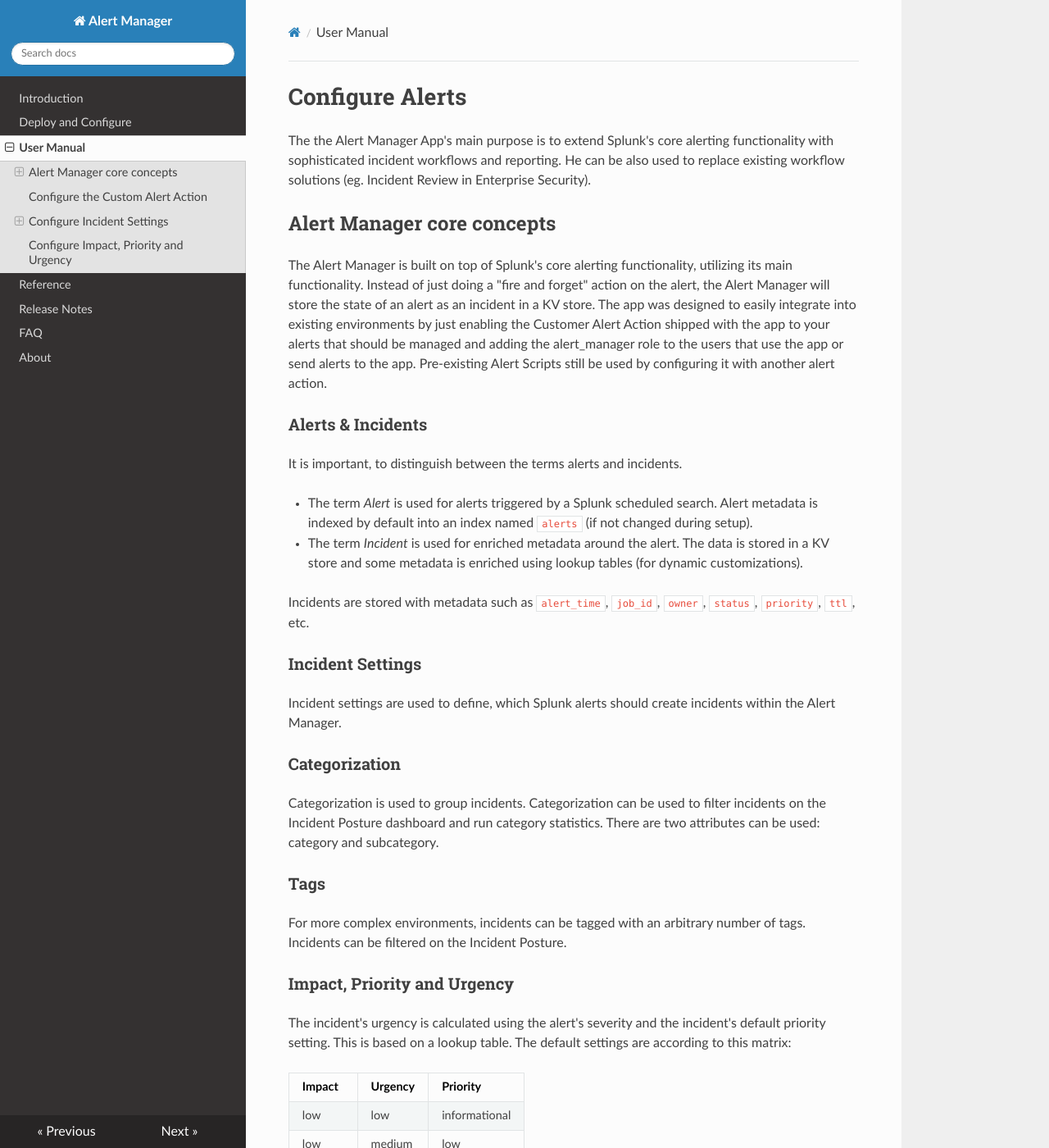
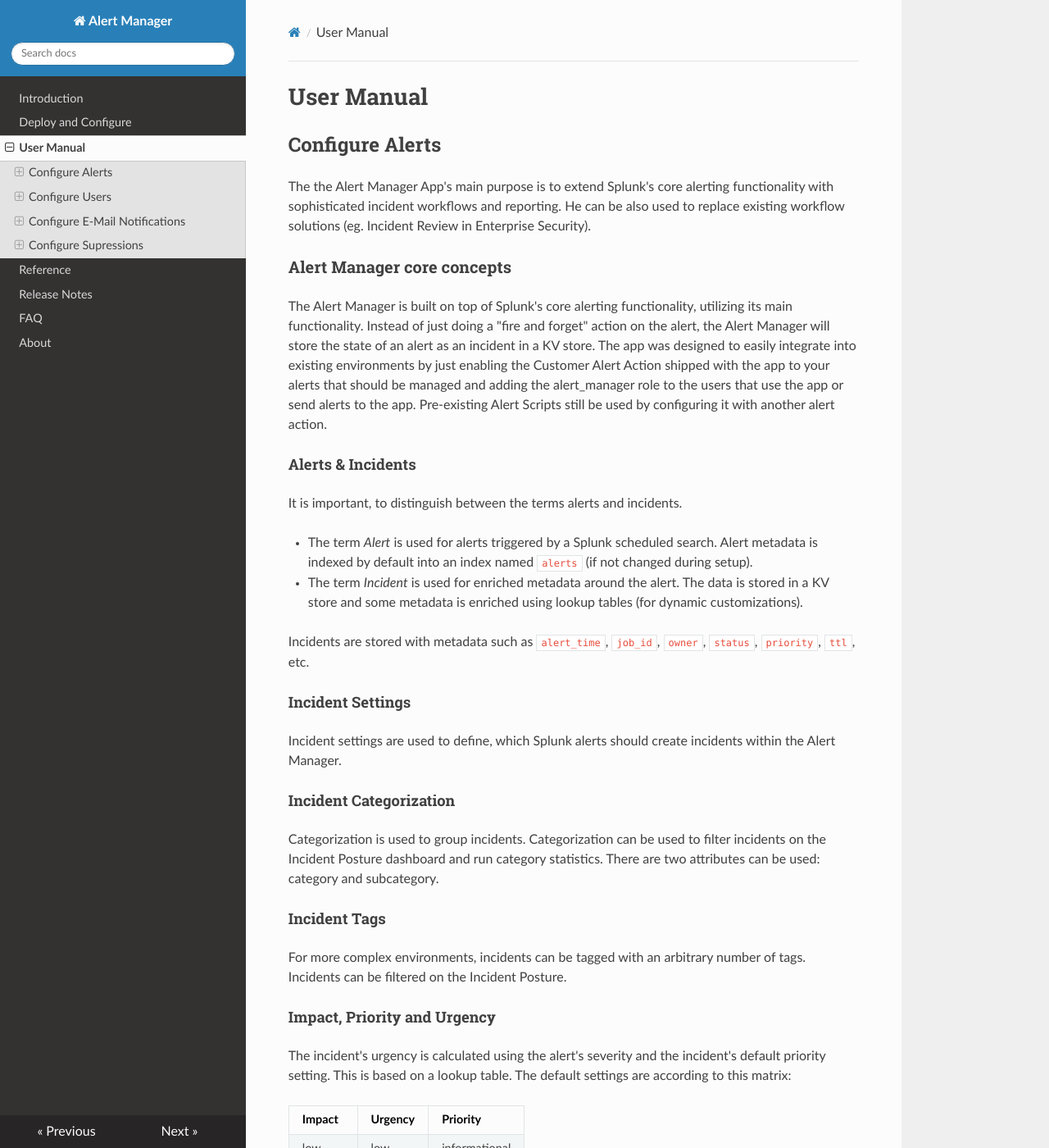
Before and after one commit to alertmanager/alert_manager_docs, an MkDocs documentation site: the page built from docs/user_manual.md, in a window 1280 px wide and 1400 px high. Shown: the whole window at 82% size. Built offline with MkDocs 1.6.1, drawn with Linux system fonts in a browser that asks for light colours; nearby versions of some CDN libraries; old or Windows-style settings are respelled for this version of MkDocs.

Commit message:
Fixed Markdown Issues

```diff
--- a/docs/user_manual.md
+++ b/docs/user_manual.md
@@ -1,33 +1,39 @@
-# Configure Alerts
+# User Manual
+
+## Configure Alerts
 
 The the Alert Manager App's main purpose is to extend Splunk's core alerting functionality with sophisticated incident workflows and reporting.
 He can be also used to replace existing workflow solutions (eg. Incident Review in Enterprise Security).
 
-## Alert Manager core concepts
+### Alert Manager core concepts
 
 The Alert Manager is built on top of Splunk's core alerting functionality, utilizing its main functionality. Instead of just doing a "fire and forget" action on the alert, the Alert Manager will store the state of an alert as an incident in a KV store.
 The app was designed to easily integrate into existing environments by just enabling the Customer Alert Action shipped with the app to your alerts that should be managed and adding the alert_manager role to the users that use the app or send alerts to the app. Pre-existing Alert Scripts still be used by configuring it with another alert action.
 
-### Alerts & Incidents
+#### Alerts & Incidents
 
 It is important, to distinguish between the terms alerts and incidents.
 
 * The term *Alert* is used for alerts triggered by a Splunk scheduled search. Alert metadata is indexed by default into an index named `alerts` (if not changed during setup).
-* The term *Incident* is used for enriched metadata around the alert. The data is stored in a KV store and some metadata is
-enriched using lookup tables (for dynamic customizations).
+
+* The term *Incident* is used for enriched metadata around the alert. The data is stored in a KV store and some metadata is enriched using lookup tables (for dynamic customizations).
 
 Incidents are stored with metadata such as `alert_time`, `job_id`, `owner`, `status`, `priority`, `ttl`, etc.
 
-### Incident Settings
+#### Incident Settings
+
 Incident settings are used to define, which Splunk alerts should create incidents within the Alert Manager.
 
-### Categorization
+#### Incident Categorization
+
 Categorization is used to group incidents. Categorization can be used to filter incidents on the Incident Posture dashboard and run category statistics. There are two attributes can be used: category and subcategory.
 
-### Tags
+#### Incident Tags
+
 For more complex environments, incidents can be tagged with an arbitrary number of tags. Incidents can be filtered on the Incident Posture.
 
-### Impact, Priority and Urgency
+#### Impact, Priority and Urgency
+
 The incident's urgency is calculated using the alert's severity and the incident's default priority setting. This is based on a lookup table. The default settings are according to this matrix:
 
 Impact | Urgency | Priority
@@ -42,30 +48,36 @@ high   | low     | medium
 high   | medium  | high
 high   | high    | critical
 
-### Auto Assignment
+#### Auto Assignment
+
 Alert Manager allows incidents to be automatically assigned to owners.
 
-### Auto Resolve
+#### Auto Resolve
+
 Splunk's alerting facility triggers on search results. Sometimes an incident is resolved if no further search-results are found. In this case the "Auto-resolve expired incidents" -function can be used.
 
 Another scenario could be, that an alert keeps recurring many times before an incident owner can find the root cause and fix the problem. This may cause a lot of incidents in the "new"-state. To close these previously opened incidents, the Auto Previous Resolve -function can be used.
 
-### Auto-resolve expired incidents
+#### Auto-resolve expired incidents
+
 To use the "Auto-resolve expired incidents" feature, the expiration time of the triggered alert time should be set. E.g. if an alert search runs every 15 Minutes, the expiration time should also be set to 15 Minutes.
 
 E.g. the first alert fires at 1:00am and creates an incident. The next scheduled alert runs at 1:15am without results. The first alert from 1:00am will expire at 1:15am and the incident will be automatically resolved with status auto_ttl_resolve.
 
-### Auto-resolve previously opened identical incidents
+#### Auto-resolve previously opened identical incidents
+
 The Auto Previous Resolve feature closes previous incident in status "new".
 
 E.g. the first alert fires at 1:00am and creates an incident. The next scheduled alert fires at 1:15am and opens a new incident. If the first incident from 1:00am is still in status "new", it will be automatically resolved with status auto_previous_resolve. In case, the first incident's status was changed, it will not be resolved and it's status will be preserved.
 
-### Auto-resolve newly incidents opened identical incidents
+#### Auto-resolve newly incidents opened identical incidents
 
-### Auto-resolve incidents on adding new matching suppression rules
+#### Auto-resolve incidents on adding new matching suppression rules
+
 Alert Manager supports the suppression of incidents e.g. during maintenance windows or for false positives. Incidents, that are suppressed will be automatically closed.
 
-## Configure the Custom Alert Action
+### Configure the Custom Alert Action
+
 For alerts to be managed by the Alert Manager a few per-requisites have to be fulfilled.
 
 The scheduled alert has be configured to run additional actions. This is done under the Alerts Settings dashboard.
@@ -82,7 +94,8 @@ Select the **Alert Manager** action. A form will be added into the pop-up window
 
 **Note:** To customize the title of an incident, you can include field values from results using `$result.fieldname$` syntax.
 
-## Configure Incident Settings
+### Configure Incident Settings
+
 A few incident settings have to be configured separately from the alert actions.
 
 By default, the table shows all alerts that are managed by the Alert Manager (indicated by the `_key` column). Depending on the App context drop-down selection, alerts that are readable by the logged in user's role, are displayed. Unmanaged alerts do not yet have a `_key` set.
@@ -91,29 +104,35 @@ To configure an unmanaged alert to be managed, the App context where the alert r
 
 To store the new incident configuration, _Save settings_ has to be selected. Before or after saving, further customization of the incident can be applied.
 
-### Alert
+#### Alert
+
 The name of the Alert (Saved Search). Read-only field.
 
-### Category and Subcategory
+#### Category and Subcategory
+
 A category and a subcategory can be defined for every incident.
 
-### Tags
+#### Tags
+
 Tags have to be entered as a space separated list. If no tags are entered, the field will show the value of `[untagged]`.
 
-### Display Fields
+#### Display Fields
+
 An optional space separated list of fields to be displayed under the incident details.
 
-### Notification Scheme
+#### Notification Scheme
+
 The selected notification scheme for this Incident
 
-## Configure Impact, Priority and Urgency
+### Configure Impact, Priority and Urgency
+
 The incident's urgency is calculated based on a lookup table named `alert_urgencies`. A lookup table has been provided under `$APP_HOME/lookup/alert_urgencies.csv.sample`.
 
 To adjust the urgencies, create a new lookup table `$APP_HOME/lookup/alert_urgencies.csv` and edit `$APP_HOME/local/transforms.conf` to point to this new lookup table.
 
 If auto_previous_resolve is selected, previously opened incident with the same alert name, and status new will be automatically resolved.
 
-# Configure Users
+## Configure Users
 
 Users in the Alert Manager are supposed to be virtual. In addition to users in Splunk's ecosystem, e.g. Splunk internal users or users from an external LDAP repository, virtual Alert Managers users allow Incident assignment to external parties without creating them as a real Splunk user.
 
@@ -126,13 +145,13 @@ Add a Virtual Alert Manager user:
 * Fill in a username and his e-mail address (can be used as current_owner variable in Notification Schemes) and press *Save Users*
 * Go back to the Incident Posture view and assign an Incident to the new user
 
-## Disable Alert Manager Users
+### Disable Alert Manager Users
+
 To disable virtual Alert Manager users, just set the  active user directory to 'builtin' and press 'Save'. Users already existing won't get removed so Incidents assigned to them aren't broken but you cannot assign Incidents to them anymore from that point.
 
+## Configure E-Mail Notifications
 
-# Configure E-Mail Notifications
-
-## Understand how E-Mail Notifications work
+### Understand how E-Mail Notifications work
 
 E-Mail notifications in the Alert Manager are based on different components:
 
@@ -152,7 +171,8 @@ Each **Notification Scheme** can contain one or many **Notifications**, even for
 * Send a whitelabeled, HTML-formatted **E-Mail Notification** to the user with the failed login attempt to warn him
 * Send a plaintext **E-Mail Notification** to a mailbox monitored by an external incident management tool for further processing
 
-## Active Events
+### Active Events
+
 In this release, the Alert Manager supports a number of **Events** where **Notifications** can be configured.
 
 Event Name |  Description | Notes
@@ -167,7 +187,7 @@ incident_auto_previous_resolved | An incident has been resolved due a new incide
 incident_auto_ttl_resolved | An incident has been resolved by the Alert Manager scheduler after the TTL has been reached |
 incident_auto_suppress_resolved | An incident has been resolved by the Alert Manager scheduler after a matching Suppression Rule was added |
 
-## Create E-Mail Template Files
+### Create E-Mail Template Files
 
 **E-Mail Template Files** are located at two paths:
 
@@ -178,7 +198,8 @@ incident_auto_suppress_resolved | An incident has been resolved by the Alert Man
 
 Each file contains the message body used for sending E-mail notifications. They can contain **HTML** or **plaintext** formatted content. To start over, create a file with `.html` ending, no matter that content-type later is used.
 
-### Formatting Options
+#### Formatting Options
+
 There are a number of options available to customize the message body:
 
 * Fields from (the first) results, using the `$result.fieldname$` syntax
@@ -186,7 +207,7 @@ There are a number of options available to customize the message body:
 * Some static tokens (see below)
 * Jinja2 Template Designer Options ([Learn More](http://jinja.pocoo.org/docs/dev/templates/) )
 
-### Static Tokens
+#### Static Tokens
 
 Token |
 ------|
@@ -211,9 +232,7 @@ $server.version$ |
 $server.build$ |
 $server.serverName$ |
 
-
-
-## Configure E-Mail Templates
+### Configure E-Mail Templates
 
 *E-Mail Templates* are used to name the *E-Mail Template Files* with an identifier to be used later in the *Notification Scheme* and also define the *Subject* of the message. Further, static attachments can be attached to the message. Place them at `$SPLUNK_HOME/etc/apps/alert_manager/local/templates/attachments/`.
 
@@ -222,14 +241,14 @@ $server.serverName$ |
 * Select your previously created *E-Mail Template File* with the related pulldown at the `template_file` column (Refresh the page if your file doesn't appear in the list)
 * Select the content type
 * Choose a subject
-    * The subject can include tokens (`$result.fieldname$` or any other static token)
+  * The subject can include tokens (`$result.fieldname$` or any other static token)
 * Add a blank-separated list of attachment files from `$SPLUNK_HOME/etc/apps/alert_manager/local/templates/attachments/`
-    * Symlinks are supported to include files from somewhere else (e.g. result of the `outputcsv` command)
+  * Symlinks are supported to include files from somewhere else (e.g. result of the `outputcsv` command)
 * Hit *Save Templates* to add this template
 
 To update a template, just modify any kind of attribute and hit *Save Template*. Be careful when changing template names, maybe they are linked in a notification!
 
-## Configure Notification Schemes
+### Configure Notification Schemes
 
 As described above, *Notification Schemes* finally containt a combination from *Events*, *Sender Address*, *Recipient(s) Address* and the *E-Mail Template*. Each combination is named as a *Notification*. *Notification Schemes* can contain multiple *Notifications*.
 
@@ -239,22 +258,21 @@ As described above, *Notification Schemes* finally containt a combination from *
 * Click on the name of the Notification Scheme to open the editor
 * Select an Event from the list
 * Specify a sender by just adding a valid e-mail address in the form `name@domain.tld`
-    * Make use of the syntax `Sender Name <mail@address.foo>` (without quotes) to define a sender name together with a sender mail address if necessary
-    * Use `default_sender` as a placeholder to use the Splunk's default sender address
+  * Make use of the syntax `Sender Name <mail@address.foo>` (without quotes) to define a sender name together with a sender mail address if necessary
+  * Use `default_sender` as a placeholder to use the Splunk's default sender address
 * Add a recipient
-    * Use a static e-mail address in the form `name@domain.tld`
-    * Enter a comma-separated list of recipients to support multiple recipients
-    * Use `$result.fieldname$` syntax to refer to a field in results. Multi-value fields are supported
-    * Use `mailto:`, `mailcc:` or `mailbcc:` as a prefix for recipients to change the recipient type
-    * Use `current_owner` as a placeholder to refer to the e-mail address to the current or new owner of an incident
-    * Make any combination of the specifications above, e.g.: `mailto:foo@bar.com,mailcc:current_owner,mailcc:$result.my_recipient_field$`
+  * Use a static e-mail address in the form `name@domain.tld`
+  * Enter a comma-separated list of recipients to support multiple recipients
+  * Use `$result.fieldname$` syntax to refer to a field in results. Multi-value fields are supported
+  * Use `mailto:`, `mailcc:` or `mailbcc:` as a prefix for recipients to change the recipient type
+  * Use `current_owner` as a placeholder to refer to the e-mail address to the current or new owner of an incident
+  * Make any combination of the specifications above, e.g.: `mailto:foo@bar.com,mailcc:current_owner,mailcc:$result.my_recipient_field$`
 * Type in the name (column `template_name`) to be used for this notification
 * Click *Save* at lower right corner to save the Notification Scheme
 
-## Link Notification Schemes to Alerts
+### Link Notification Schemes to Alerts
 
-
-# Configure Supressions
+## Configure Supressions
 
 Suppression Rules have different intentions:
 
@@ -264,31 +282,30 @@ Suppression Rules have different intentions:
 
 At the time an Incident is getting created, the Alert Manager will check against matching Suppression Rules. If the suppression is successful, the Incident will be created with status *suppressed* and won't show up by default on the Incident Posture dashboard. Further, only the **incident_suppressed** event will be fired to handle Notifications.
 
-## Add Suppression Rules
+### Add Suppression Rules
 
 * Open Settings -> Suppression Rules in the Alert Manager
 * Click *Add Suppression Rule* to add a new collection of Suppression Rules
 * Add a title and a description
 * Select a rule type. **Note:** The rule type doesn't have any effect to the functionality, it is only supposed for documentation.
 * Specify the scope of this rule
-    * The scope defines for which *saved searches* the Suppression Rules will compared against. You can use wildcards (`*`), one or many times, to specify a variable scope.
-    * Example:
-        * `alert_*` will match any alert name beginning with *alert_*
-        * `foo_*_bar` will match *foo_test_bar* and *foo_hello_world_bar*
+  * The scope defines for which *saved searches* the Suppression Rules will compared against. You can use wildcards (`*`), one or many times, to specify a variable scope.
+  * Example:
+    * `alert_*` will match any alert name beginning with *alert_*
+    * `foo_*_bar` will match *foo_test_bar* and *foo_hello_world_bar*
 * Click *Save*
 * Click on the name of the rule collection to switch to the Suppression Rule Editor
 * Add a field name using the `$result.fieldname$`
-    * Use `_time` to use the current timestamp (UNIX epoch timestamp)
+  * Use `_time` to use the current timestamp (UNIX epoch timestamp)
 * Select a condition
 * Add a value which will be compared against the value from the field
-    * If you selected `_time` as a field, make sure to compare against a valid UNIX epoch timestamp
+  * If you selected `_time` as a field, make sure to compare against a valid UNIX epoch timestamp
 * Add as many rules as you want
 * Click *Save* to add the new rules at the bottom right corner
 
 **Important:** All of the rules specified in a rule collection must be true in order to have a valid suppression.
 
-
-## Verify Suppressions
+### Verify Suppressions
 
 Suppressed incidents can be reviewed in the Incident Posture dashboard
 
@@ -296,7 +313,6 @@ Suppressed incidents can be reviewed in the Incident Posture dashboard
 * Expand the row of an incident by clicking the *>* icon in the *i* column.
 * The incident history shows an entry containing the name of the suppression rule collection responsible for the suppression
 
-
-## Auto Suppression
+### Auto Suppression
 
 If you enabled *Auto-resolve incidents on adding new matching suppression rules* in the Custom Alert Action parameters on your alert, the Alert Manager scheduler will auto-resolve matching Incidents after the rule has been added. Incidents will be turned into the status *auto_suppressed_resolved*. If this option is disabled only new matching Incidents get suppressed.
```
Also changed, not shown: docs/about.md (+7 -4 lines), docs/faq.md (+10 -4 lines), docs/index.md (+18 -10 lines), docs/installation_manual.md (+16 -10 lines), docs/reference.md (+24 -17 lines).
